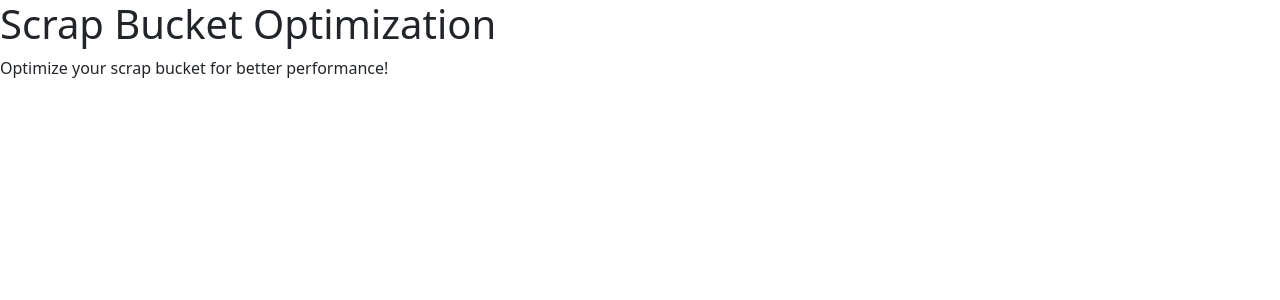
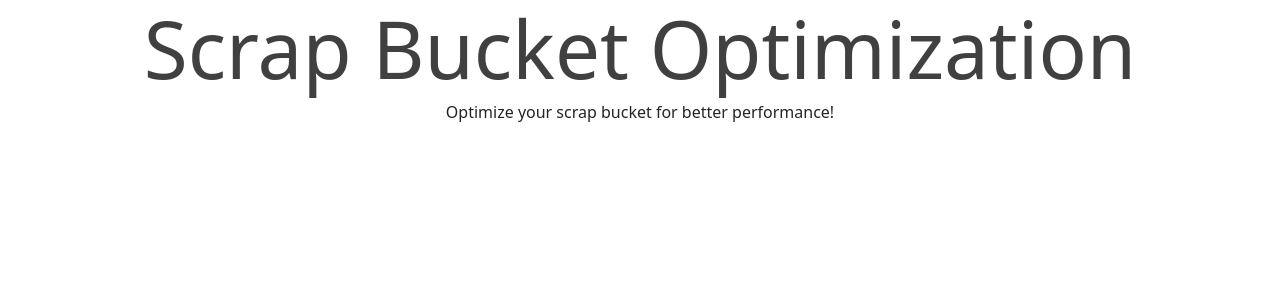
Before and after one commit to disouzam/blog-frontend-public, a React (Vite) app: page /scrap-bucket-optimization in a window 1280 px wide. Shown: the top 300 px of the page. Built offline with nearby package versions, Linux system fonts and the light colour scheme.

Commit message:
Minor styling to publish unfinished website in Azure

```diff
--- a/src/components/ScrapBucketOptimization.tsx
+++ b/src/components/ScrapBucketOptimization.tsx
@@ -1,8 +1,12 @@
 function ScrapBucketOptimization() {
   return (
-    <div>
-      <h1>Scrap Bucket Optimization</h1>
-      <p>Optimize your scrap bucket for better performance!</p>
+    <div className="text-center">
+      <h2 className="display-1 link-body-emphasis mb-1">
+        Scrap Bucket Optimization
+      </h2>
+      <p className="text-center">
+        Optimize your scrap bucket for better performance!
+      </p>
     </div>
   );
 }
```
